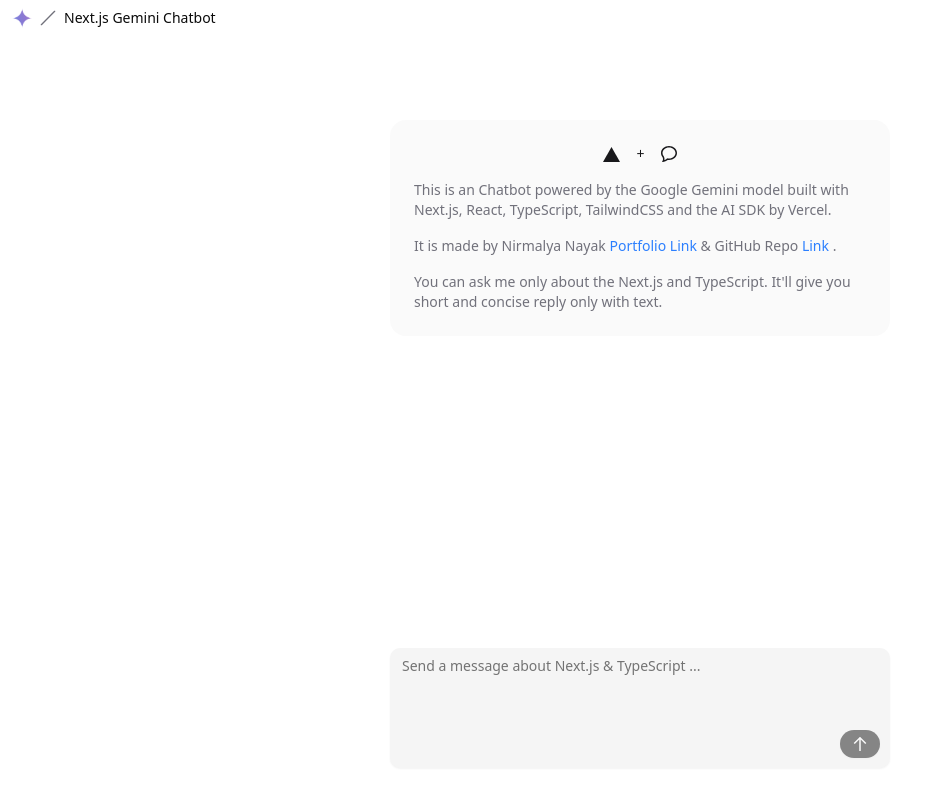
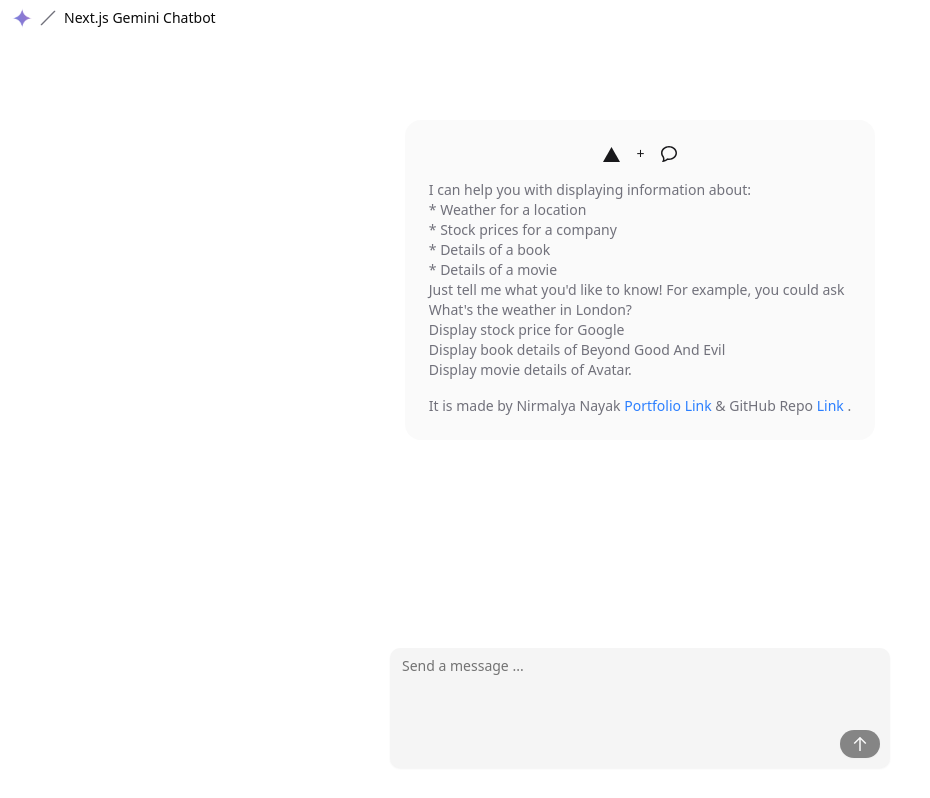
Before and after one commit to nayak-nirmalya/ai-chat-nextjs, a Next.js app: page / in a window 1280 px wide. Shown: the whole page, without its empty margins (0-930 px from the left). Built offline with nearby package versions, Linux system fonts and the light colour scheme.

Commit message:
feat: enhance README and components with new tools and improved styling

```diff
--- a/src/components/custom/book.tsx
+++ b/src/components/custom/book.tsx
@@ -11,7 +11,7 @@ export const Book = ({
 }) => {
   return (
     <div className="flex flex-col gap-2 p-4 bg-muted rounded-lg">
-      <h2>Book Information</h2>
+      <h2 className="font-bold">Book Information</h2>
       <p>
         Name: <span className="text-lg font-black">{name}</span>
       </p>
--- a/src/components/custom/chat.tsx
+++ b/src/components/custom/chat.tsx
@@ -10,14 +10,13 @@ import { UserAvatar } from "@/components/custom/user-avatar";
 import { BotAvatar } from "@/components/custom/bot-avatar";
 import { Weather } from "@/components/custom/weather";
 import { Stock } from "@/components/custom/stock";
+import { Book } from "@/components/custom/book";
+import { Movie } from "@/components/custom/movie";
 
 import { cn } from "@/lib/utils";
-import { Book } from "./book";
-import { Movie } from "./movie";
 
 export function Chat() {
-  const { messages, input, setInput, handleSubmit, status, stop, isLoading } =
-    useChat();
+  const { messages, input, setInput, handleSubmit, isLoading } = useChat();
 
   const [messagesContainerRef, messagesEndRef] =
     useScrollToBottom<HTMLDivElement>();
@@ -49,11 +48,7 @@ export function Chat() {
                       if (state === "result") {
                         if (toolName === "displayWeather") {
                           const { result } = toolInvocation;
-                          return (
-                            <div key={toolCallId}>
-                              <Weather {...result} />
-                            </div>
-                          );
+                          return <Weather key={toolCallId} {...result} />;
                         } else if (toolName === "displayStockPrice") {
                           const { result } = toolInvocation;
                           return <Stock key={toolCallId} {...result} />;
@@ -101,7 +96,6 @@ export function Chat() {
             input={input}
             setInput={setInput}
             isLoading={isLoading}
-            stop={stop}
             handleSubmit={handleSubmit}
           />
         </form>
--- a/src/components/custom/movie.tsx
+++ b/src/components/custom/movie.tsx
@@ -11,7 +11,7 @@ export const Movie = ({
 }) => {
   return (
     <div className="flex flex-col gap-2 p-4 bg-muted rounded-lg">
-      <h2>Movie Information</h2>
+      <h2 className="font-bold">Movie Information</h2>
       <p>
         Name: <span className="text-lg font-black">{name}</span>
       </p>
--- a/src/components/custom/multimodal-input.tsx
+++ b/src/components/custom/multimodal-input.tsx
@@ -13,13 +13,11 @@ export function MultimodalInput({
   input,
   setInput,
   isLoading,
-  stop,
   handleSubmit,
 }: {
   input: string;
   setInput: (value: string) => void;
   isLoading: boolean;
-  stop: () => void;
   handleSubmit: (
     event?: {
       preventDefault?: () => void;
@@ -58,61 +56,11 @@ export function MultimodalInput({
     }
   }, [handleSubmit, width]);
 
-  // const submitForm = async () => {
-  //   if (input.length === 0) return;
-
-  //   if (isLoading) {
-  //     toast.error("Please wait for the model to finish its response!");
-  //     return;
-  //   }
-
-  //   setMessages((prevMessages) => [
-  //     ...prevMessages,
-  //     { role: "user", text: input, createdAt: new Date().toISOString() },
-  //   ]);
-
-  //   try {
-  //     setIsLoading(true);
-
-  //     const response = await fetch("/api/chat", {
-  //       method: "POST",
-  //       headers: {
-  //         "Content-Type": "application/json",
-  //       },
-  //       body: JSON.stringify({ input }),
-  //     });
-  //     if (!response.ok) {
-  //       throw new Error("Network response was not ok");
-  //     }
-
-  //     const data = await response.json();
-
-  //     setMessages((prevMessages) => [
-  //       ...prevMessages,
-  //       {
-  //         role: "assistant",
-  //         text: data.text,
-  //         createdAt: new Date().toISOString(),
-  //       },
-  //     ]);
-  //   } catch (error) {
-  //     toast.error("An error occurred while sending the message.");
-  //     console.error("Error: ", error);
-  //   } finally {
-  //     setInput("");
-  //     setIsLoading(false);
-  //   }
-
-  //   if (width && width > 768) {
-  //     textareaRef.current?.focus();
-  //   }
-  // };
-
   return (
     <div className="relative w-full flex flex-col gap-4">
       <Textarea
         ref={textareaRef}
-        placeholder="Send a message about Next.js & TypeScript ..."
+        placeholder="Send a message ..."
         value={input}
         onChange={handleInput}
         className="min-h-[120px] overflow-hidden resize-none rounded-lg text-base bg-muted border-none"
--- a/src/components/custom/overview.tsx
+++ b/src/components/custom/overview.tsx
@@ -11,10 +11,22 @@ export const Overview = () => {
           <span>+</span>
           <MessageIcon />
         </p>
-        <p>
-          This is an Chatbot powered by the Google Gemini model built with
-          Next.js, React, TypeScript, TailwindCSS and the AI SDK by Vercel.
-        </p>
+        <div>
+          I can help you with displaying information about:
+          <ul>
+            <li>* Weather for a location</li>
+            <li>* Stock prices for a company</li>
+            <li>* Details of a book</li>
+            <li>* Details of a movie</li>
+          </ul>
+          Just tell me what you&apos;d like to know! For example, you could ask
+          <ul>
+            <li>What&apos;s the weather in London?</li>
+            <li>Display stock price for Google</li>
+            <li>Display book details of Beyond Good And Evil</li>
+            <li>Display movie details of Avatar.</li>
+          </ul>
+        </div>
         <p>
           {" "}
           It is made by Nirmalya Nayak{" "}
@@ -35,10 +47,6 @@ export const Overview = () => {
           </Link>{" "}
           .
         </p>
-        <p>
-          You can ask me only about the Next.js and TypeScript. It&apos;ll give
-          you short and concise reply only with text.
-        </p>
       </div>
     </div>
   );
--- a/src/components/custom/stock.tsx
+++ b/src/components/custom/stock.tsx
@@ -9,7 +9,7 @@ export const Stock = ({
 }) => {
   return (
     <div className="flex flex-col gap-2 p-4 bg-muted rounded-lg">
-      <h2>Stock Information</h2>
+      <h2 className="font-bold">Stock Information</h2>
       <p>
         Name: <span className="text-lg font-black">{name}</span>
       </p>
--- a/src/lib/types.ts
+++ /dev/null
@@ -1,7 +0,0 @@
-export type Message = {
-  role: "user" | "assistant" | "system";
-  text: string;
-  createdAt: string;
-};
-
-export type Messages = Message[];
```
Also changed, not shown: 1 other file (tests, documents, lock files or other folders).
